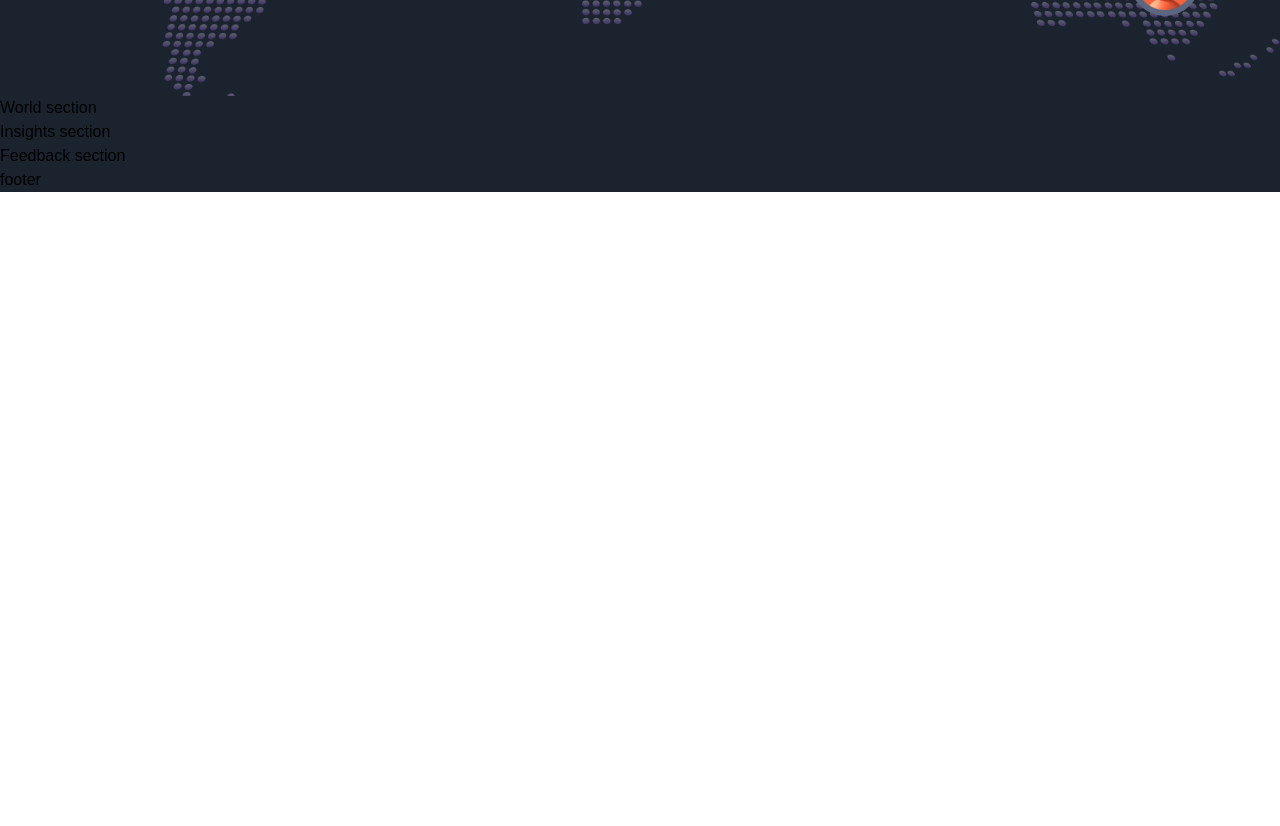
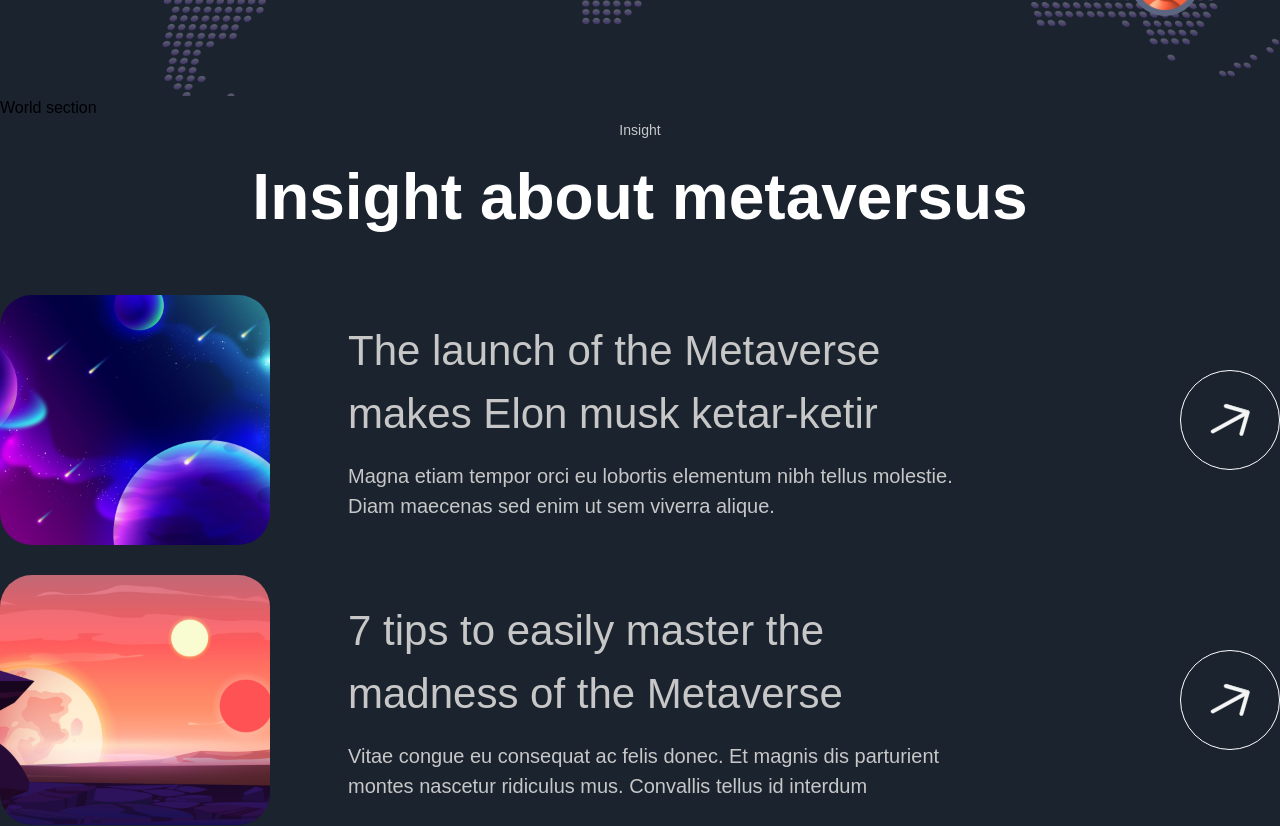
Before and after one commit to thaiminhtuan135/framer_motion, a Next.js app: page / in a window 1280 px wide. Shown: the part 4920-5746 px from the top of the page. Before the commit the page ends 5112 px from the top, so only its background shows below. Built offline with nearby package versions, Linux system fonts and the light colour scheme; a web font is replaced by a local one.

Commit message:
add insight

```diff
--- a/components/InsightCard.jsx
+++ b/components/InsightCard.jsx
@@ -1,9 +1,23 @@
 'use client';
+import {motion} from "framer-motion";
+import {fadeIn} from "../utils/motion";
 
-const InsightCard = () => (
-  <div>
-    Insight Card
-  </div>
+const InsightCard = ({imgUrl, title, subtitle, index}) => (
+    <motion.div
+        variants={fadeIn('up', 'spring', index * 0.5, 1)}
+        className={"flex md:flex-row flex-col gap-4"}
+    >
+        <img src={imgUrl} alt="planet" className={"md:w-[270px] w-full h-[250px] rounded-[32px] object-cover"}/>
+        <div className="w-full flex justify-between items-center">
+            <div className={'flex-1 md:ml-[62px] flex flex-col max-w-[650px]'}>
+                <h4 className={'font-normal lg:text-[42px] text-[26px] text-secondary-white'}>{title}</h4>
+                <p className={'mt-[16px] font-normal lg:text-[20px] text-[14px] text-secondary-white'}>{subtitle}</p>
+            </div>
+            <div className={"lg:flex hidden items-center justify-center w-[100px] h-[100px] border rounded-full border-white bg-transparent"}>
+                <img src="/arrow.svg" alt="arrow" className={"w-[40%] h-[40%] object-contain"}/>
+            </div>
+        </div>
+    </motion.div>
 );
 
 export default InsightCard;
--- a/sections/Explore.jsx
+++ b/sections/Explore.jsx
@@ -28,7 +28,7 @@
                 } textStyle={'text-center'}/>
                 <div className={'mt-[50px] flex lg:flex-row flex-col min-h-[70vh] gap-5'}>
                     {exploreWorlds.map((world,index) => (
-                        <ExploreCard key={world.id} {...world} active={active} handClick={setActive}/>
+                        <ExploreCard key={world.id} {...world} active={active} handClick={setActive} index={index}/>
                     ))}
                 </div>
             </motion.div>
--- a/sections/Insights.jsx
+++ b/sections/Insights.jsx
@@ -1,9 +1,28 @@
 'use client';
+import {motion} from "framer-motion";
+import styles from "../styles";
+import {staggerContainer, fadeIn, planetVariants} from "../utils/motion";
+import {InsightCard, StartSteps, TitleText, TypingText} from '../components'
+import {insights} from "../constants";
 
 const Insights = () => (
-  <section>
-    Insights section
-  </section>
+    <section>
+        <motion.div
+            variants={staggerContainer}
+            initial={'hidden'}
+            whileInView={'show'}
+            viewport={{once: false, amount: 0.25}}
+            className={`${styles.innerWidth} mx-auto flex flex-col`}
+        >
+            <TypingText title={"Insight"} textStyle={'text-center'}/>
+            <TitleText title={"Insight about metaversus"} textStyle={'text-center'} />
+            <div className={'mt-[50px] flex flex-col gap-[30px]'}>
+                {insights.map((insight,index) => (
+                    <InsightCard  key={`insight-${index}`} {...insight} index={index+1}/>
+                ))}
+            </div>
+        </motion.div>
+    </section>
 );
 
 export default Insights;
```
